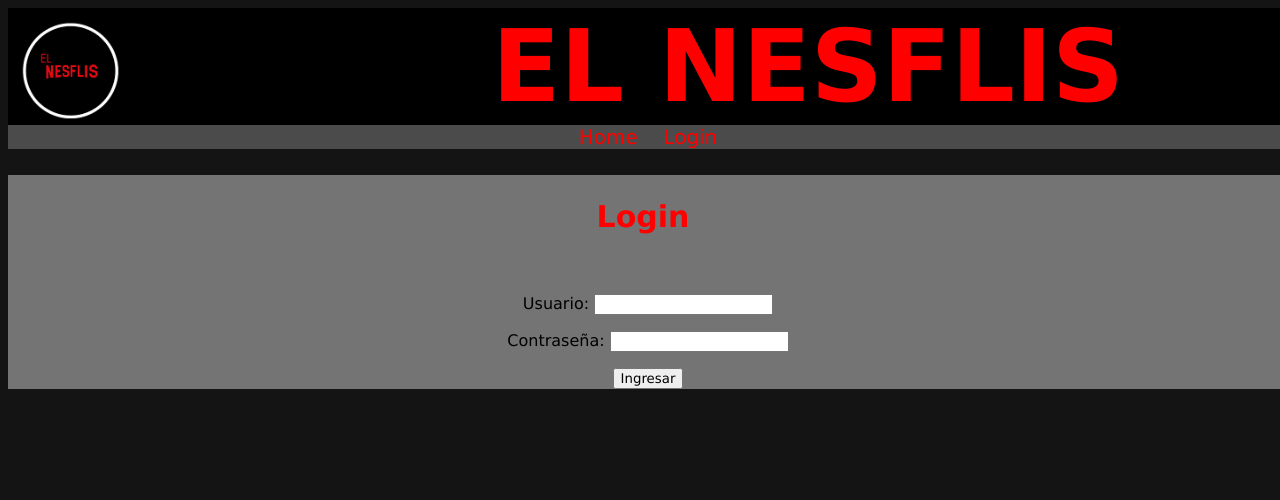
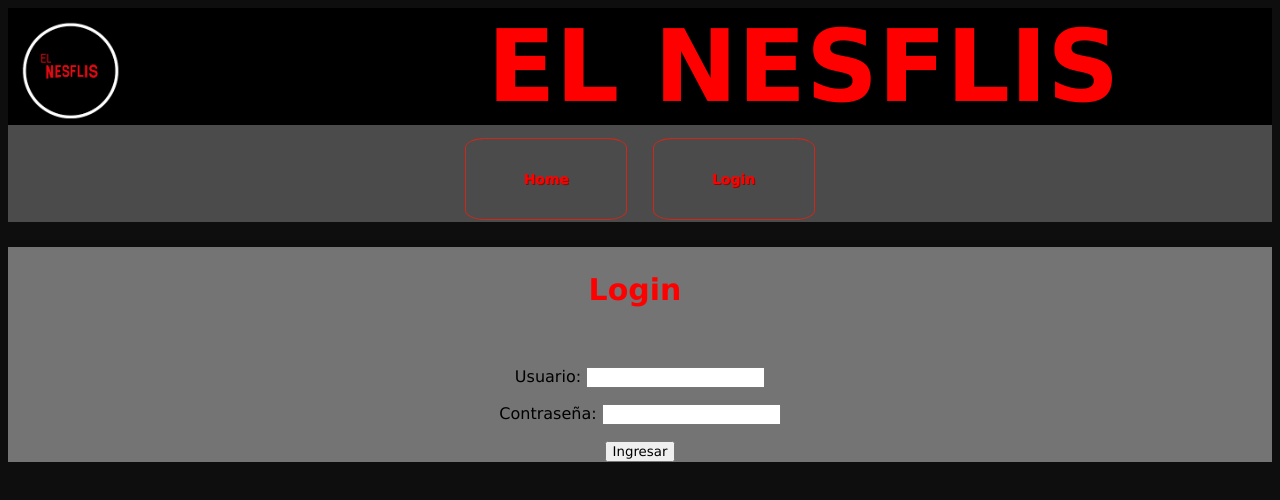
Before and after one commit to AgustinGAguirre/final-Bajo-Berger, a Next.js app in the folder frontend/: page /login in a window 1280 px wide. Shown: the top 500 px of the page. Built offline with nearby package versions, Linux system fonts and the light colour scheme.

Commit message:
estilos agregados (falta)

```diff
--- a/frontend/pages/_app.js
+++ b/frontend/pages/_app.js
@@ -22,9 +22,9 @@ function MyApp({ Component, pageProps }) {
       </header>
 
       <nav>
-        <a href="/">Home</a>
+        <a className='home-login' href="/">Home</a>
         {!isLoggedIn && (
-          <a href="/login">Login</a>
+          <a className='home-login' href="/login">Login</a>
         )}
         {isLoggedIn && (
           <a href="#" onClick={handleLogout}>Logout</a>
--- a/frontend/styles/globals.css
+++ b/frontend/styles/globals.css
@@ -3,9 +3,7 @@
 }
 
 body {
-  width: 100vw;
-  height: 100vh;
-  background-color: rgb(20, 20, 20);
+  background-color: rgb(14, 14, 14);
 }
 
 header {
@@ -32,21 +30,42 @@ nav {
   text-align: center;
 }
 
-a {
+.home-login {
   background-color: rgb(75, 75, 75);
   text-decoration: none;
   color: red;
-  margin: 0 1% 0 1%;
+  margin: 1% 1% 1% 1%;
   font-size: 20px;
+  text-indent:0;
+	border:1px solid #d02718;
+  border-radius: 12% 12% 12% 12%;
+	display:inline-flex;
+	font-family:Verdana;
+	font-size:14px;
+	font-weight:bold;
+	font-style:normal;
+  height:80px;
+	line-height:80px;
+  width:160px;
+	text-decoration:none;
+	align-items :center;
+  align-content: center;
+  justify-content: center;
+	text-shadow:1px 1px 0px #810e05;
+  margin-bottom: 2px;
 }
 
 #peliculas {
-  background-color: rgb(116, 116, 116);
-  display: flex;
-  flex-direction: column;
+  background-color: rgb(51, 21, 21);
+  display: inline-block;
   width: 100%;
   text-align: center;
   margin-top: 2%;
+  box-shadow: 9px 9px 26px -10px rgba(0,0,0,0.55) inset;
+  flex-direction: row;
+  justify-content: flex-start;
+  flex-wrap: wrap;
+  border-bottom: 0px;
 }
 
 #login {
@@ -67,14 +86,56 @@ h2 {
 }
 
 .images {
-  border-radius: 10% 10% 0 0;
+  border-radius: 12% 12% 0 0;
+  object-fit: cover;
 }
 
 .img-container {
-  display: "flex";
-  flex-direction: "column";
-  align-items: "center";
-  border: "1px solid black";
-  border-radius: "10%";
-  margin: "20px auto";
+  color: grey;
+  background-color: crimson;
+  display: flex;
+  flex-direction: column;
+  align-items: center;
+  border: 1px solid black;
+  border-radius: 10%;
+  margin: 20px auto;
+  box-shadow: 0px -100px 100px 14px #000 inset;
 }
+
+.editar-eliminar {
+  text-indent:0;
+	border:1px solid #d02718;
+  border-radius: 12% 12% 12% 12%;
+	display:inline;
+	color:red;
+	font-family:Verdana;
+	font-size:14px;
+	font-weight:bold;
+	font-style:normal;
+  height:30px;
+	line-height:30px;
+  width:68px;
+	text-decoration:none;
+	text-align:center;
+	text-shadow:1px 1px 0px #810e05;
+  margin-bottom: 2px;
+  box-shadow: 9px 9px 26px -10px rgba(0,0,0,0.55) inset;
+}
+
+.editar-eliminar:hover {
+	background-color:#c62d1f;
+  color: darkgray;
+}
+
+.editar-eliminar:active {
+	position:relative;
+	top:1px;
+}
+
+.background {
+  box-shadow: 9px 9px 26px -10px rgba(0,0,0,0.55);
+  display: flex;
+  flex-direction: row;
+  justify-content: flex-start;
+  flex-wrap: wrap;
+}
```
Also changed, not shown: frontend/pages/index.js (+4 -4 lines), 1 other file (tests, documents, lock files or other folders).
